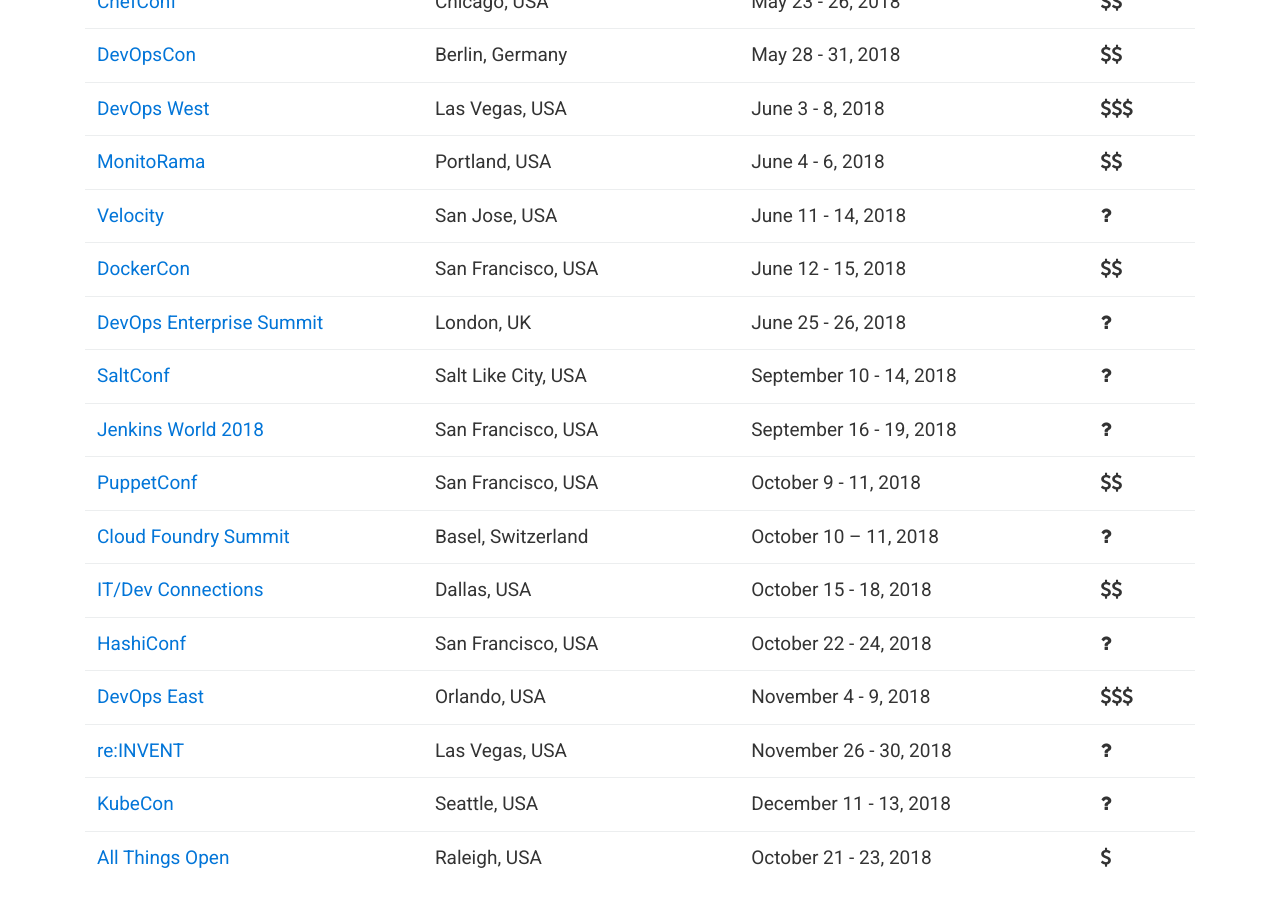
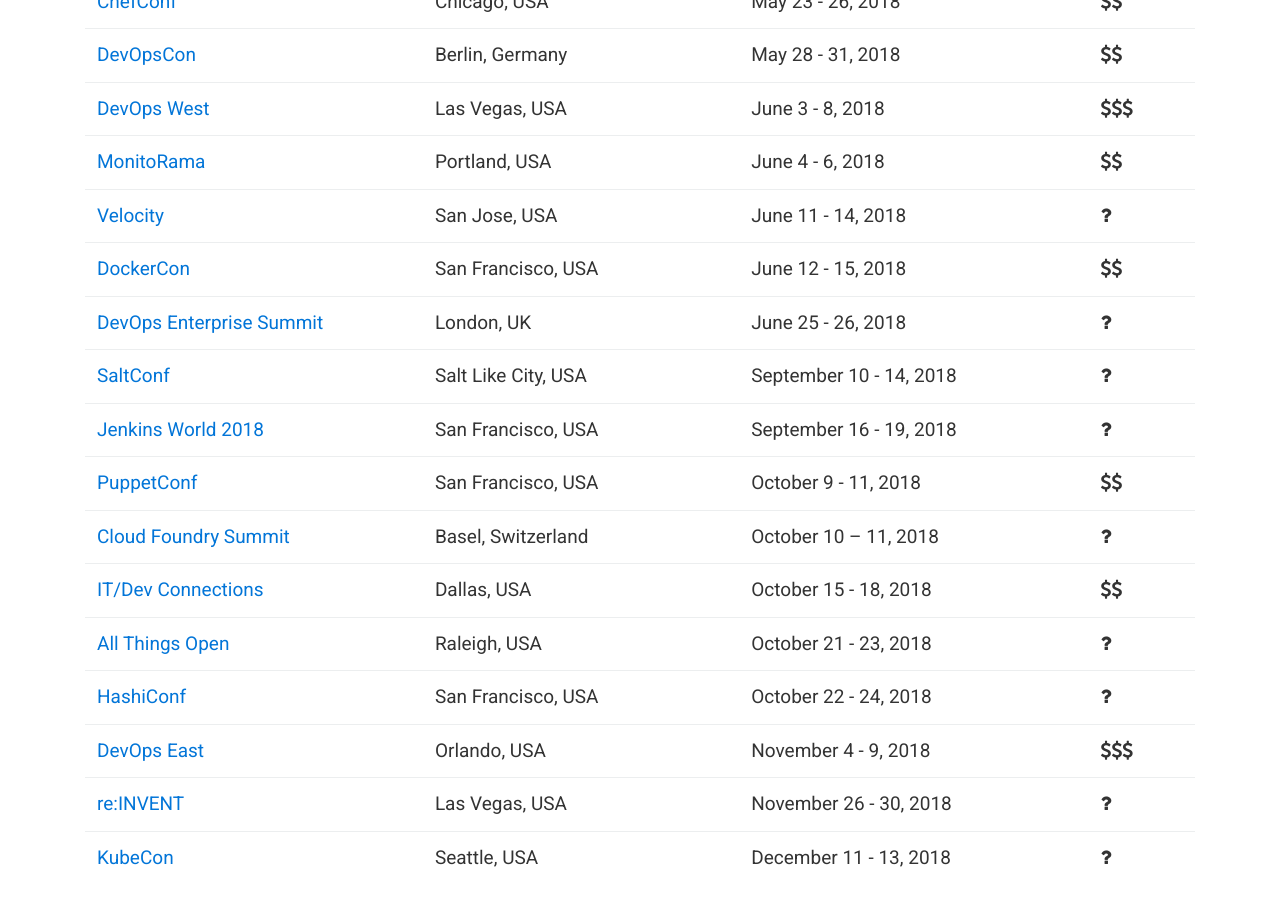
Before and after one commit to finspin/gotodevops.org, a Jekyll site: the page built from index.md, in a window 1280 px wide and 900 px high, scrolled down 1089 px. Built offline with Jekyll 4.4.1, drawn with Linux system fonts in a browser that asks for light colours; nearby versions of some CDN libraries; part of the change alters nothing that is shown.

```diff
--- a/_data/conferences.yml
+++ b/_data/conferences.yml
@@ -250,6 +250,15 @@
   start-date: 1539561600
   cost: 2
 
+- name: All Things Open
+  url: https://allthingsopen.org/
+  location:
+      city: Raleigh
+      country: USA
+  date: October 21 - 23, 2018
+  start-date: 1540080000
+  cost: unknown
+
 - name: HashiConf
   url: https://www.hashiconf.com
   location:
@@ -285,12 +294,3 @@
   date: December 11 - 13, 2018
   start-date: 1544486400
   cost: unknown
-
-- name: All Things Open
-  url: https://allthingsopen.org/
-  location:
-      city: Raleigh
-      country: USA
-  date: October 21 - 23, 2018
-  start-date: 1540252800
-  cost: 1
```
